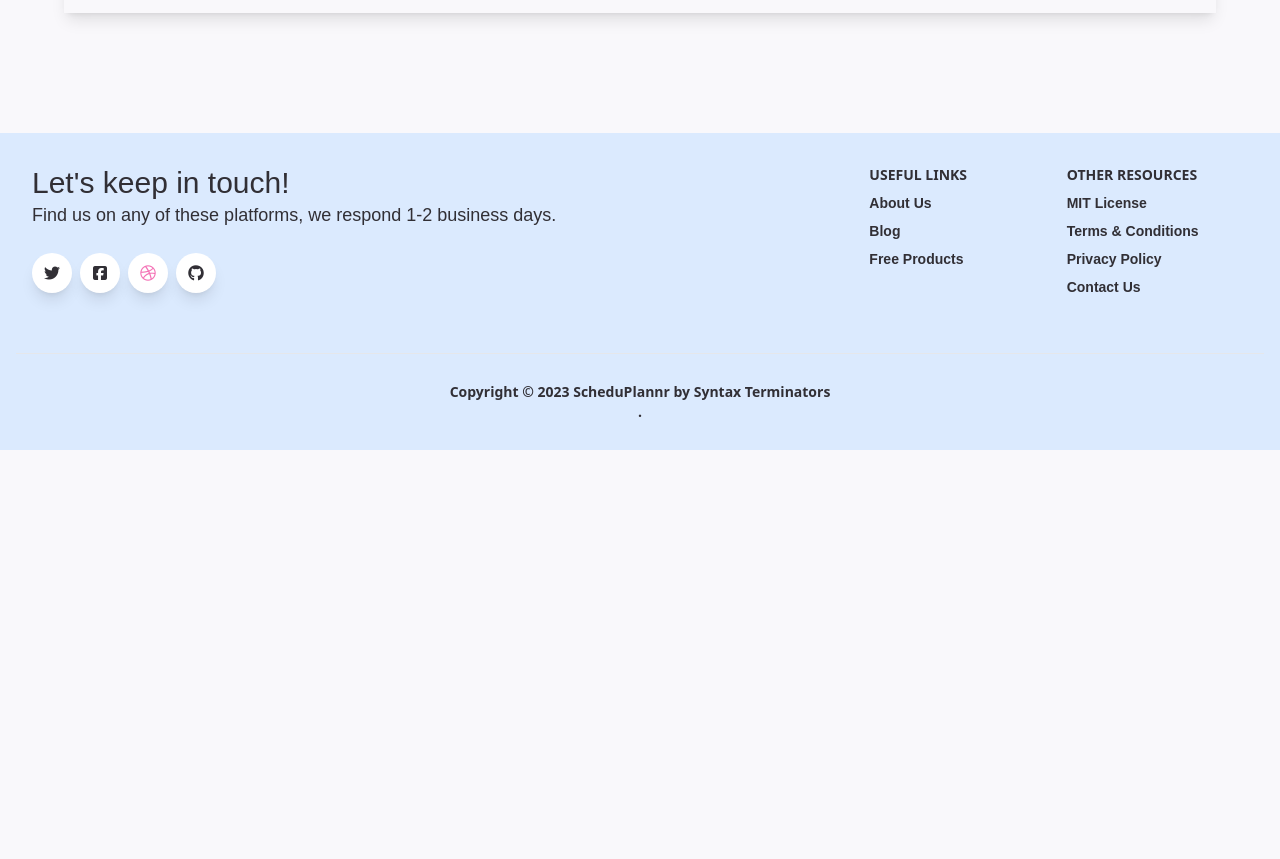
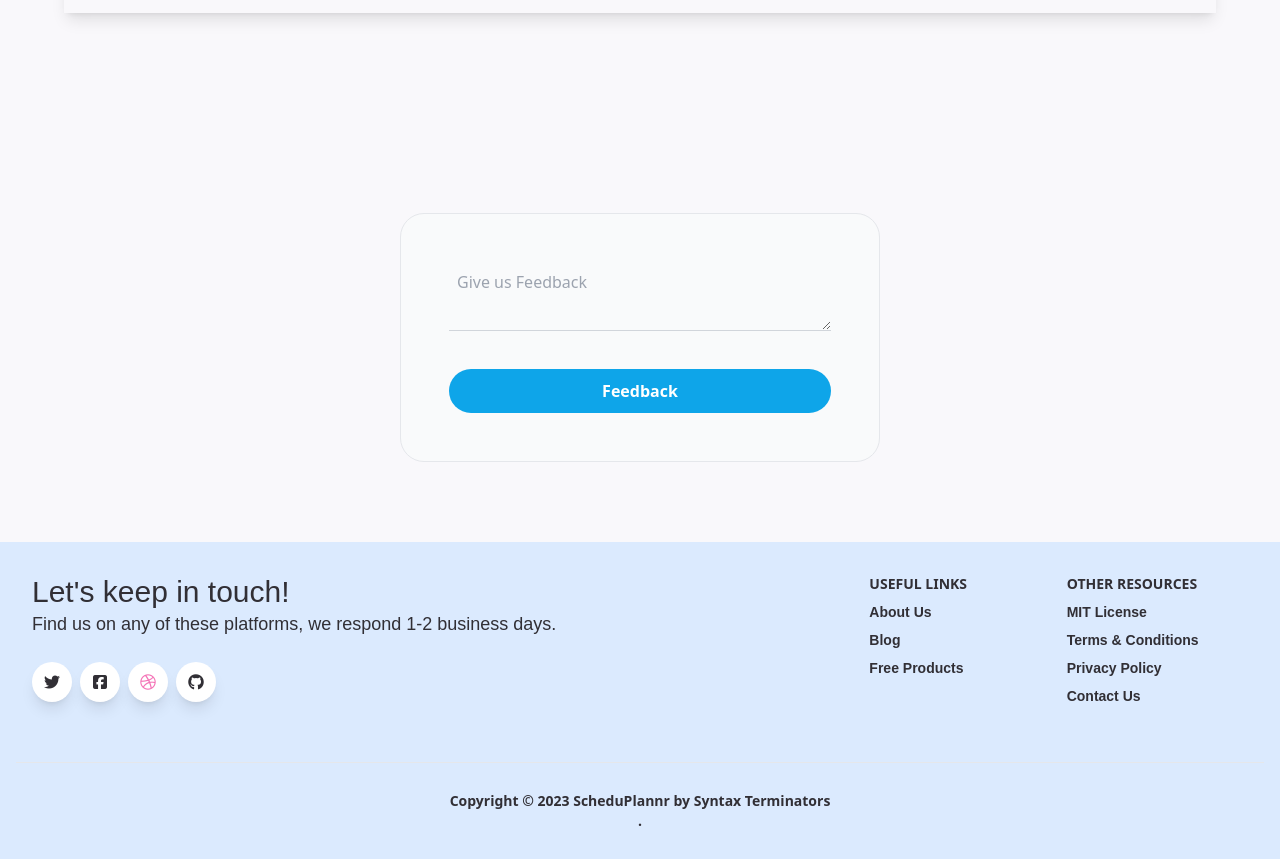
Before and after one commit to leoarafat/schedule-client, a React (Create React App) app: page / in a window 1280 px wide. Shown: the part 3860-4719 px from the top of the page. Before the commit the page ends 4310 px from the top, so only its background shows below. Built offline with nearby package versions, Linux system fonts and the light colour scheme; no server answers.

Commit message:
implement feedback

```diff
--- a/src/Dashboard/Dashboard/Dashboard.tsx
+++ b/src/Dashboard/Dashboard/Dashboard.tsx
@@ -9,7 +9,7 @@ const Dashboard = () => {
   return (
     <div>
       <div className="bg-gray-100">
-        <aside className="fixed top-0 z-10 ml-[-100%] flex h-screen w-full flex-col justify-between border-r bg-white px-6 pb-3 transition duration-300 md:w-4/12 lg:ml-0 lg:w-[25%] xl:w-[20%] 2xl:w-[15%] dark:border-gray-700">
+        <aside className="fixed top-0 z-10 ml-[-100%] flex h-screen w-full flex-col justify-between bg-white px-6 pb-3 transition duration-300 md:w-4/12 lg:ml-0 lg:w-[25%] xl:w-[20%] 2xl:w-[15%] dark:border-gray-700">
           <div>
             <div className="fixed flex flex-col  left-0 w-14 hover:w-64 md:w-64 shadow-2xl h-full text-primary transition-all duration-300 border-none z-10 sidebar">
               <div className="overflow-y-auto overflow-x-hidden flex flex-col justify-between flex-grow">
@@ -242,32 +242,7 @@ const Dashboard = () => {
           </div>
         </aside>
         <div className="ml-auto mb-6 lg:w-[75%] xl:w-[80%] 2xl:w-[85%]">
-          <div className="sticky top-0 h-16 border-b bg-white dark:border-gray-700 lg:py-2.5 hidden lg:block">
-            <div className="flex items-center justify-between space-x-4 px-6 2xl:container">
-              <h5
-                hidden
-                className="text-2xl font-medium text-gray-600 lg:block "
-              >
-                Dashboard
-              </h5>
-              <button className="-mr-2 h-16 w-12 border-r lg:hidden dark:border-gray-700 dark:text-gray-300">
-                <svg
-                  xmlns="http://www.w3.org/2000/svg"
-                  className="my-auto h-6 w-6"
-                  fill="none"
-                  viewBox="0 0 24 24"
-                  stroke="currentColor"
-                >
-                  <path
-                    stroke-linecap="round"
-                    stroke-linejoin="round"
-                    stroke-width="2"
-                    d="M4 6h16M4 12h16M4 18h16"
-                  />
-                </svg>
-              </button>
-            </div>
-          </div>
+
 
           <div className="px-6 pt-6 2xl:container">
             <div className="flex h-[80vh] items-center justify-center rounded-xl">
--- a/src/Pages/Home/Home.tsx
+++ b/src/Pages/Home/Home.tsx
@@ -6,6 +6,7 @@ import Reviews from "./Reviews/Reviews";
 import Services from "./Services/Services";
 import Sponsorship from "./Sponsorship/Sponsorship";
 import Profile from "../Profile/Profile";
+import Unique from "../Unique/Unique";
 
 const Home = () => {
   return (
@@ -17,6 +18,7 @@ const Home = () => {
       <Sponsorship></Sponsorship>
       <Reviews></Reviews>
       <Contact></Contact>
+      <Unique/>
     </div>
   );
 };
--- /dev/null
+++ b/src/Pages/Unique/Unique.tsx
@@ -0,0 +1,80 @@
+import { useForm } from "react-hook-form";
+import { toast } from "react-hot-toast";
+
+type UserSubmitForm = {
+  displayName: string;
+  email: string;
+  password: string;
+  image: any;
+};
+interface dataProps {
+  image: any;
+  email: string;
+  password: string;
+  displayName: string;
+}
+
+const Unique = () => {
+  const {
+    register,
+    handleSubmit,
+    formState: {},
+  } = useForm<UserSubmitForm>();
+
+  const handleAdd = (data: dataProps) => {
+    saveUserToDatabase(data?.email, data?.displayName);
+    console.log(data?.email);
+  };
+
+  const saveUserToDatabase = (email: any, name: any) => {
+    const user = { email, name };
+    fetch(`http://localhost:5000/unique`, {
+      method: "POST",
+      headers: {
+        "content-type": "application/json",
+      },
+      body: JSON.stringify(user),
+    })
+      .then((res) => res.json())
+      .then((data) => {
+        console.log(data);
+        toast.success('Feedback Successful')
+      });
+  };
+
+  return (
+    <>
+      <div className="flex justify-center py-20">
+        <div className="rounded-3xl border bg-gray-50 w-[30rem] flex flex-col gap-12 p-12">
+
+          <form
+            onSubmit={handleSubmit(handleAdd)}
+            className="flex flex-col gap-8"
+          >
+            <div className="w-full relative before:absolute before:bottom-0 before:h-0.5 before:left-0 before:origin-right focus-within:before:origin-left before:right-0 before:scale-x-0 before:m-auto before:bg-sky-400 focus-within:before:!scale-x-100 before:transition before:duration-300">
+              <textarea
+                {...register("displayName", {
+                  required: "Name is Required",
+                })}
+
+                placeholder="Give us Feedback"
+                className="w-full bg-transparent pb-3  border-b border-gray-300 outline-none transition p-2"
+              />
+            </div>
+
+            <div className="flex flex-col gap-4 items-start">
+              <button
+                type="submit"
+                className="w-full rounded-full bg-sky-500 text-white h-11 flex items-center justify-center px-6 transition hover:bg-sky-600 focus:bg-sky-600 active:bg-sky-800"
+              >
+                <span className="text-base font-semibold">Feedback</span>
+              </button>
+            </div>
+          </form>
+        </div>
+      </div>
+    </>
+  );
+};
+
+export default Unique;
```
